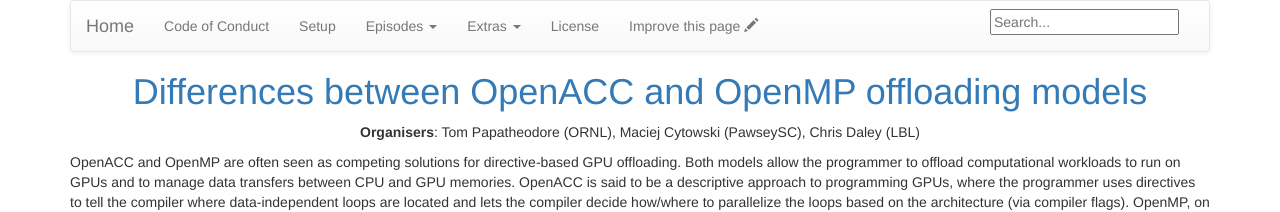
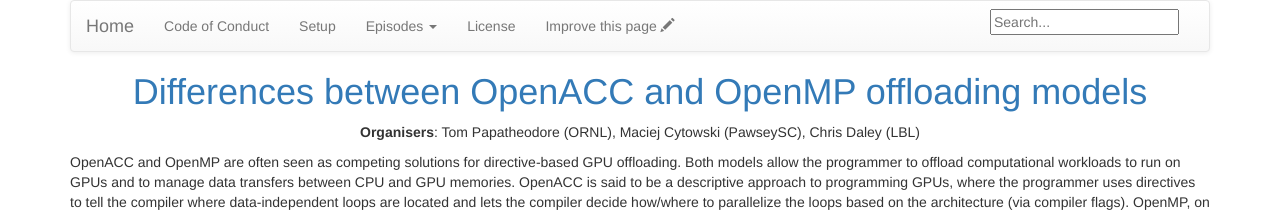
Before and after one commit to mcytowski/Laplace-GPU-Offload, a Jekyll site: the page built from index.md, in a window 1280 px wide. Shown: the top 212 px of the page. Built offline with Jekyll 4.4.1, drawn with Linux system fonts in a browser that asks for light colours.

Commit message:
changing navbar

```diff
--- a/_includes/navbar.html
+++ b/_includes/navbar.html
@@ -52,7 +52,7 @@
           </ul>
         </li>
 	{% endif %}
-
+<!--
 	{% comment %} Show extras for lessons or if this is the main workshop-template repo (where they contain documentation). {% endcomment %}
 	{% if site.kind == "lesson" %}
         <li class="dropdown">
@@ -65,14 +65,16 @@
           </ul>
         </li>
 	{% endif %}
+-->
 
 	{% comment %} Always show license. {% endcomment %}
         <li><a href="{{ page.root }}{% link LICENSE.md %}">License</a></li>
-	{% if page.source %}
+<!--	{% if page.source %}
 	{% if page.source == "Rmd" %}
 	<li><a href="{{site.github.repository_url}}/edit/gh-pages/{{page.path|replace: "_episodes", "_episodes_rmd" | replace: ".md", ".Rmd"}}">Improve this page <span class="glyphicon glyphicon-pencil" aria-hidden="true"></span></a></li>
 	{% endif %}
 	{% else %}
+-->
 	<li><a href="{{site.github.repository_url}}/edit/gh-pages/{{page.path}}">Improve this page <span class="glyphicon glyphicon-pencil" aria-hidden="true"></span></a></li>
 	{% endif %}
       </ul>
```
